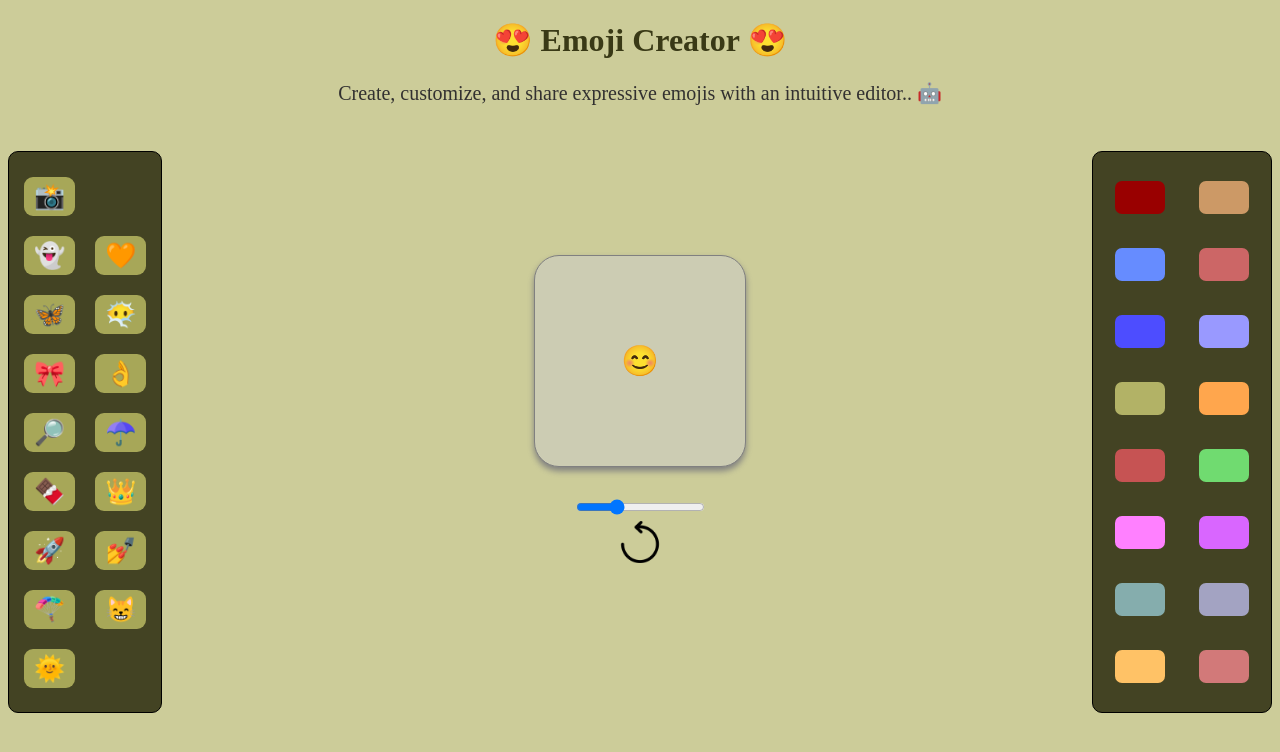
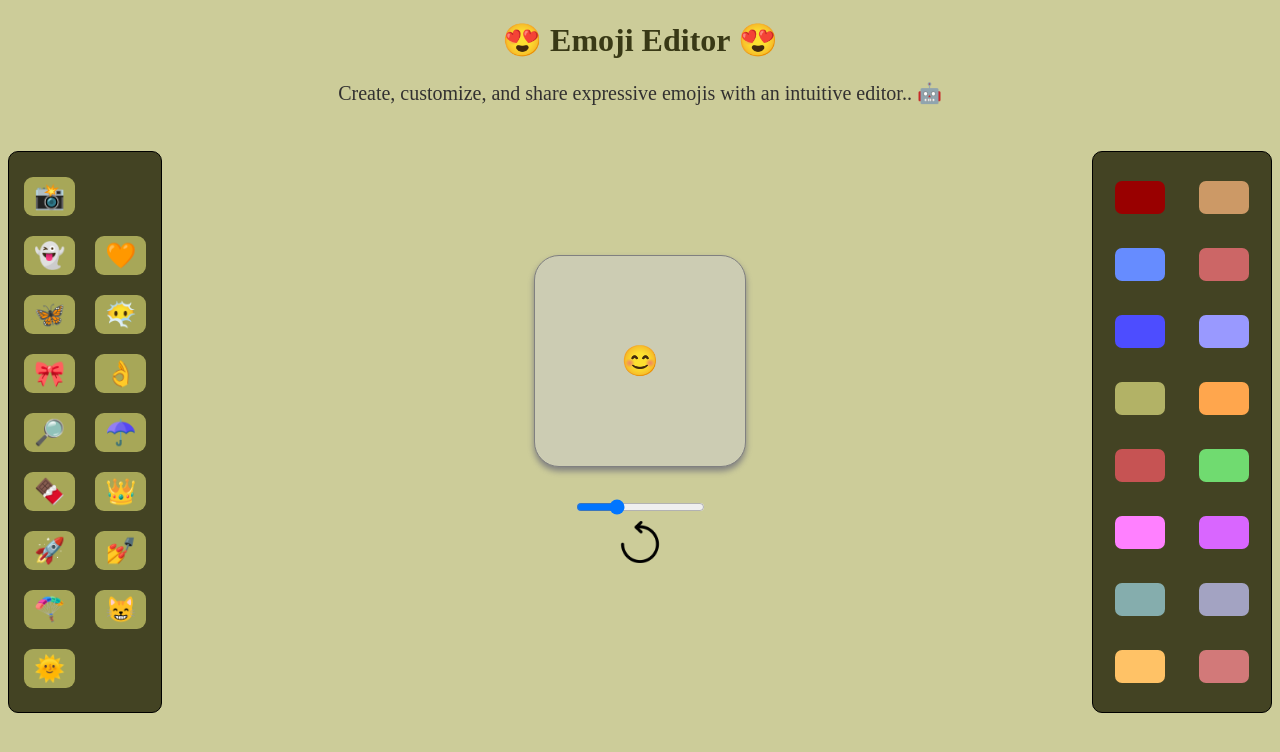
Before and after one commit to SrushtiWanjari/Emoji-Editor-App, a React (Vite) app in the folder Emoji-Editor-App/: page / in a window 1280 px wide. Shown: the top 752 px of the page. Built offline with nearby package versions, Linux system fonts and the light colour scheme.

Commit message:
update changes

```diff
--- a/Emoji-Editor-App/src/Home/Home.jsx
+++ b/Emoji-Editor-App/src/Home/Home.jsx
@@ -12,7 +12,7 @@ function Home() {
 
   return (
     <div className="container">
-      <h1 className="heading"> 😍 Emoji Creator 😍</h1>
+      <h1 className="heading"> 😍 Emoji Editor 😍</h1>
 
       <p className="description">
         Create, customize, and share expressive emojis with an intuitive editor.. 🤖{" "}
```
